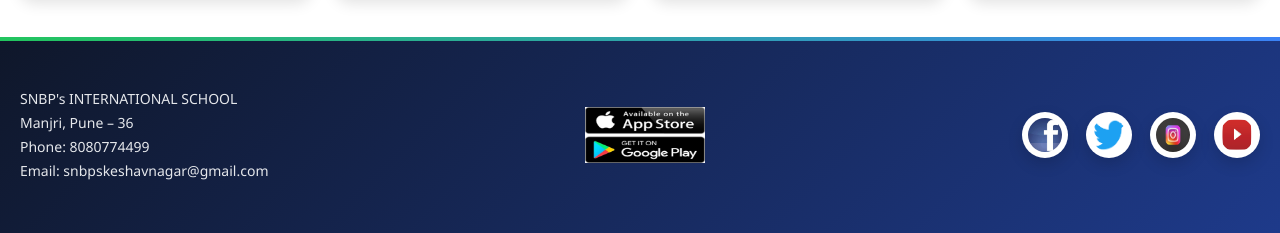
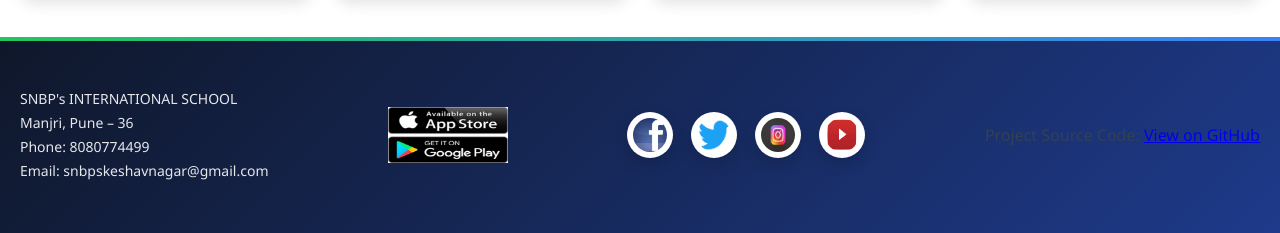
Before and after one commit to wwwsnehajawale966-lab/Repository1, a plain HTML site: page school/index.html in a window 1280 px wide. Shown: the part 1285-1518 px from the top of the page. Drawn offline with Linux system fonts and the light colour scheme.

Commit message:
Add GitHub project link to index.html footer
Added project source code link to GitHub in the footer.

```diff
--- a/school/index.html
+++ b/school/index.html
@@ -102,8 +102,15 @@
     <img class="imgh" src="./imgh/instagram.jpg">
     <img class="imgh" src="./imgh/youtube_PNG102354 (1).png">
   </div>
+  <p class="project-link">
+  Project Source Code:
+  <a href="https://github.com/YOUR-USERNAME/Respository1" target="_blank">
+    View on GitHub
+  </a>
+</p>
 </div>
 
 <script src="script.js"></script>
 </body>
+
 </html>
```
